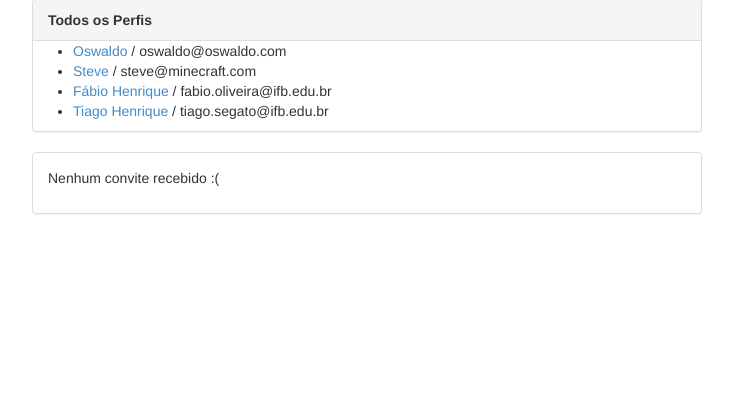
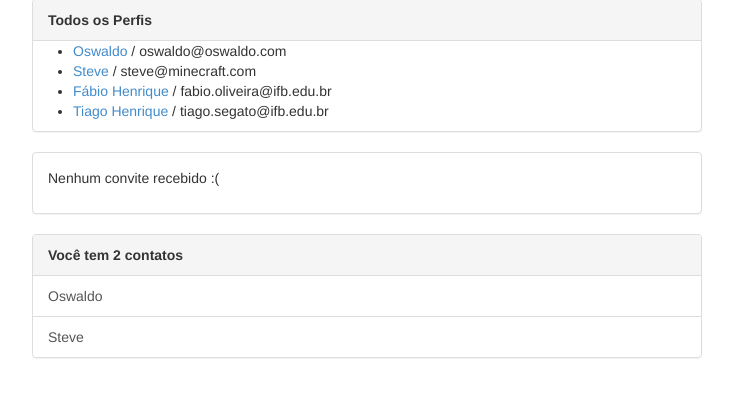
Before and after one commit to douglasshibata/experiencein, a Django app: page / in a window 1280 px wide. Shown: the part 121-518 px from the top of the page, without its empty margins (273-1006 px from the left). Run offline with Django 3.2, Linux system fonts and the light colour scheme; data comes from the database, SQL or seed files in the repository; both versions use the stored data as it was after the commit.

Commit message:
Aceitando e exibindo os contatos

```diff
--- a/perfis/models.py
+++ b/perfis/models.py
@@ -7,6 +7,8 @@ class Perfil(models.Model):
     email = models.CharField(max_length=255, null=False)
     telefone = models.CharField(max_length=15, null=False)
     nome_empresa = models.CharField(max_length=255, null=False)
+
+    contatos = models.ManyToManyField('self')
 
     def convidar(self,perfil_convidado):
         Convite(solicitante=self,convidado=perfil_convidado).save()
@@ -18,3 +20,8 @@ class Perfil(models.Model):
 class Convite(models.Model):
     solicitante = models.ForeignKey(Perfil, on_delete=models.CASCADE,related_name='convites_feitos')
     convidado = models.ForeignKey(Perfil, on_delete=models.CASCADE,related_name='convites_recebidos')
+
+    def aceitar(self):
+        self.convidado.contatos.add(self.solicitante)
+        self.solicitante.contatos.add(self.convidado)
+        self.delete()
--- a/perfis/templates/index.html
+++ b/perfis/templates/index.html
@@ -1,3 +1,4 @@
+<!-- experiencein/perfis/templates/index.html -->
 {% extends "base.html" %}
 
 {% block body %}
@@ -29,7 +30,7 @@
                   {% for convite in perfil_logado.convites_recebidos.all %}
                       <li class="list-group-item">
                               {{ convite.solicitante.nome }}
-                              <a href="#" class="pull-right">aceitar</a>
+                              <a href="{% url 'aceitar' convite.id %}" class="pull-right">aceitar</a>
                       </li>
                   {% endfor %}
               </ul>
@@ -40,5 +41,25 @@
           {% endif %}
         {% endwith %}
     </div>
+
+    <div class="panel panel-default">
+    {% with total_de_contatos=perfil_logado.contatos.count %}
+        {% if total_de_contatos %}
+            <div class="panel-heading">
+                    <strong>Você tem {{total_de_contatos}} contato{{ total_de_contatos|pluralize }}</strong>
+            </div>
+            <ul class="list-group">
+                {% for contato in perfil_logado.contatos.all %}
+                    <a href="{% url 'exibir' contato.id %}" class="list-group-item">{{ contato.nome }}</a>
+                {% endfor %}
+            </ul>
+        {% else %}
+            <div class="panel-body">
+                <p>Você não possui contatos no momento :(</p>
+            </div>
+        {% endif %}
+    {% endwith %}
+  </div>
+
 </div>
 {% endblock %}
--- a/perfis/urls.py
+++ b/perfis/urls.py
@@ -5,4 +5,5 @@ urlpatterns=[
     path('',views.index,name='index'),
     path('perfis/<int:perfil_id>',views.exibir,name='exibir'),
     path('perfis/<int:perfil_id>/convidar',views.convidar,name='convidar'),
+    path('convite/<int:convite_id>/aceitar',views.aceitar,name='aceitar'),
 ]
--- a/perfis/views.py
+++ b/perfis/views.py
@@ -1,14 +1,16 @@
 from django.shortcuts import render,redirect
 from django.http import HttpResponse
-from perfis.models import Perfil
+from perfis.models import Perfil,Convite
 
 # Create your views here.
 def index(request):
     return render(request, 'index.html', {'perfis' : Perfil.objects.all(), 'perfil_logado' : get_perfil_logado(request)})
 
-def exibir(request,perfil_id):
+def exibir(request, perfil_id):
     perfil = Perfil.objects.get(id=perfil_id)
-    return render(request, 'perfil.html', {'perfil' : perfil, 'perfil_logado' : get_perfil_logado(request)})
+    perfil_logado = get_perfil_logado(request)
+    ja_e_contato = perfil in perfil_logado.contatos.all()
+    return render(request, 'perfil.html', {'perfil' : perfil, 'perfil_logado' : get_perfil_logado(request), 'ja_e_contato' : ja_e_contato})
 
 def convidar(request, perfil_id):
     perfil_a_convidar = Perfil.objects.get(id=perfil_id)
@@ -20,3 +22,8 @@ def convidar(request, perfil_id):
 
 def get_perfil_logado(request):
     return Perfil.objects.get(id=1)
+
+def aceitar(request,convite_id):
+    convite = Convite.objects.get(id=convite_id)
+    convite.aceitar()
+    return redirect('index')
```
Also changed, not shown: perfis/templates/perfil.html (+7 -3 lines), db.sqlite3, perfis/migrations/0003_perfil_contatos.py (added).
